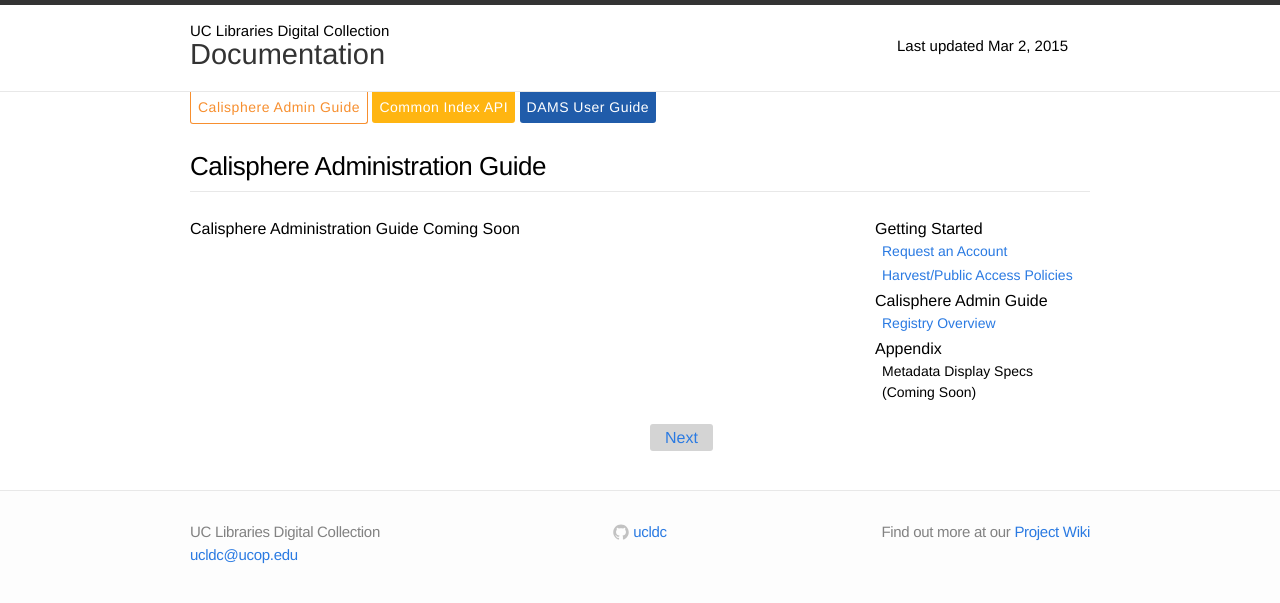
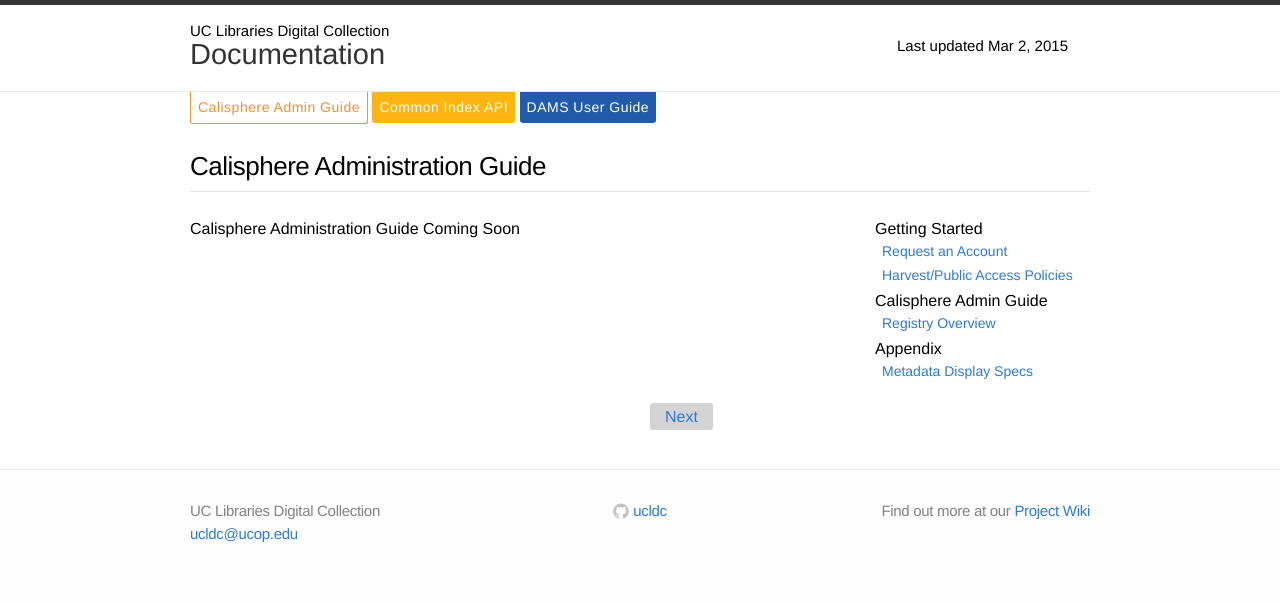
Before and after one commit to ucldc/ucldc-docs, a Jekyll site: the page built from docs/registry/index.md, in a window 1280 px wide. Shown: the top 603 px of the page. Built offline with Jekyll 4.4.1, drawn with Linux system fonts in a browser that asks for light colours; nearby versions of some CDN libraries.

Commit message:
Added link to the new document Adrian's working on in the sidebar

```diff
--- a/_includes/registry-sidebar.html
+++ b/_includes/registry-sidebar.html
@@ -10,6 +10,6 @@
   </ul>
   <h1>Appendix</h1>
   <ul>
-    <li>Metadata Display Specs (Coming Soon)</li>
+    <li><a href="{{ site.url }}{{ site.baseurl }}/docs/registry/metadata-summary">Metadata Display Specs</a></li>
   </ul>
 </div>
```
